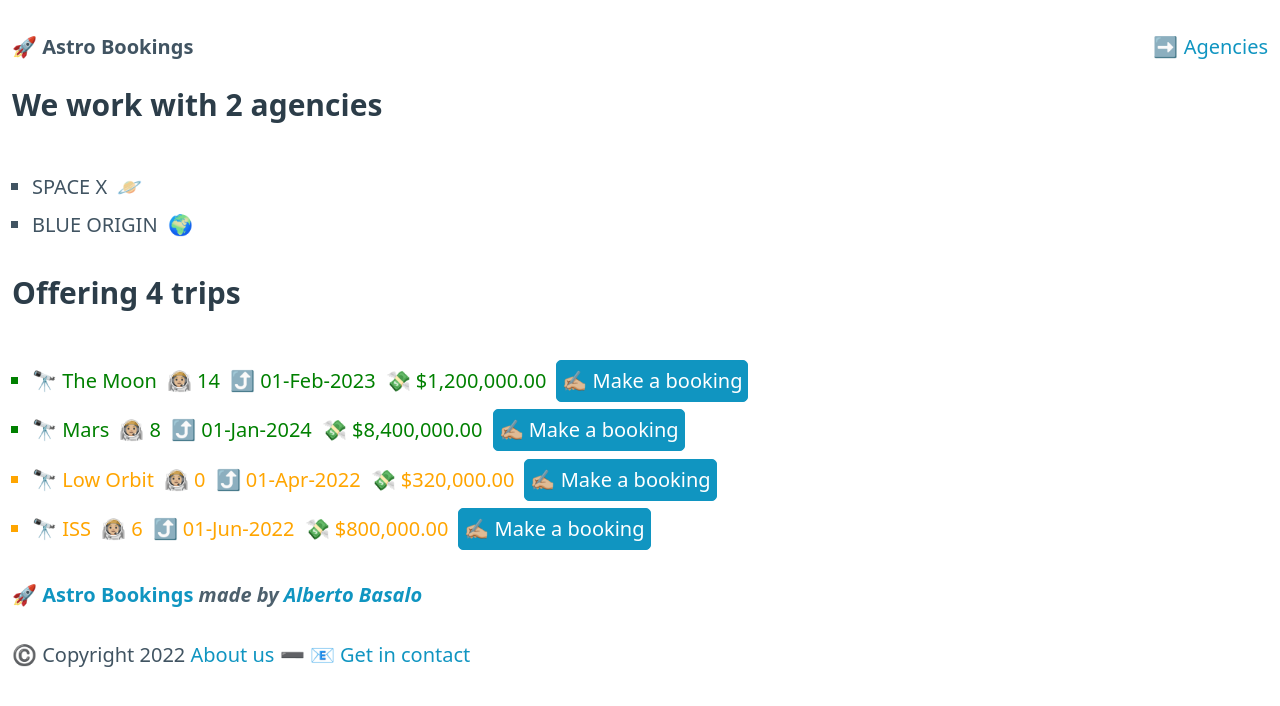
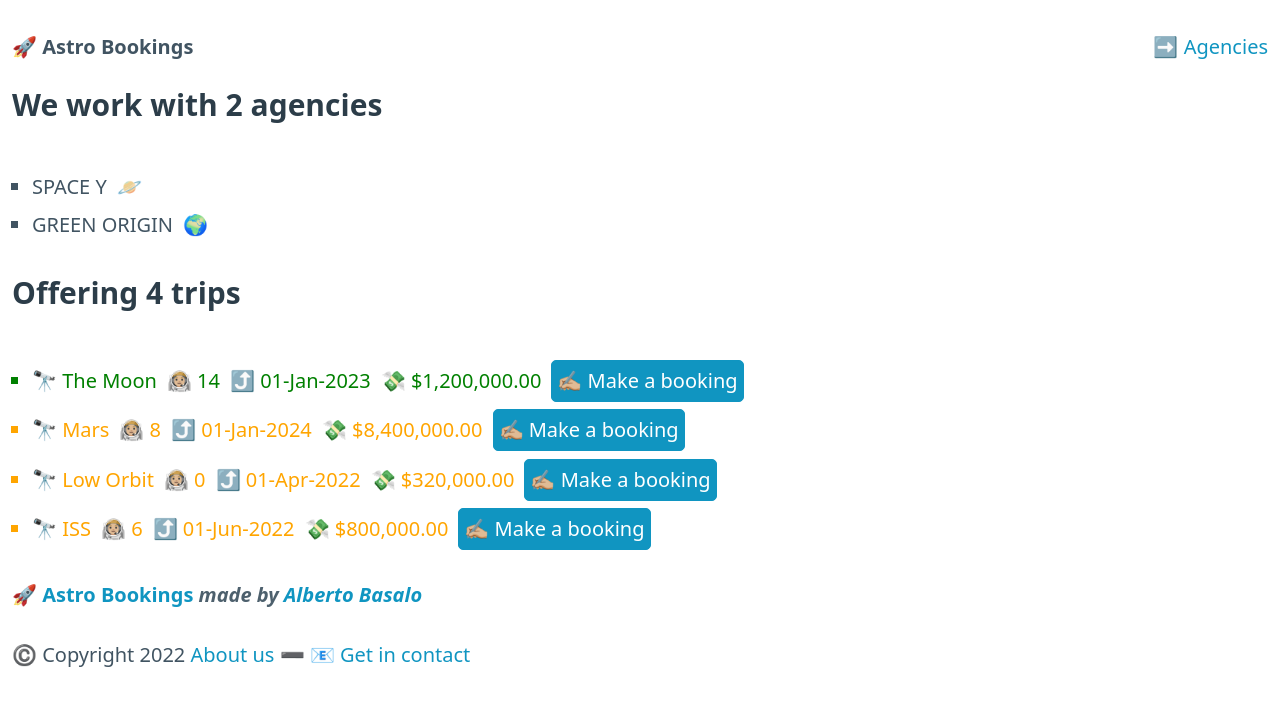
Before and after one commit to AlbertoBasaloLabs/softtek-angular_intro-noviembre, an Angular app: page / in a window 1280 px wide. Shown: the top 706 px of the page. Built offline with nearby package versions, Linux system fonts and the light colour scheme; data requests are answered from the project's data file.

Commit message:
feat: http

```diff
--- a/src/app/core/core.module.ts
+++ b/src/app/core/core.module.ts
@@ -1,4 +1,5 @@
 import { CommonModule } from "@angular/common";
+import { HttpClientModule } from "@angular/common/http";
 import { NgModule } from "@angular/core";
 import { RouterModule } from "@angular/router";
 import { AuthorComponent } from "./author.component";
@@ -15,7 +16,7 @@
     LegalComponent,
     AuthorComponent,
   ],
-  imports: [CommonModule, RouterModule],
+  imports: [CommonModule, RouterModule, HttpClientModule],
   exports: [HeaderComponent, FooterComponent],
 })
 export class CoreModule {}
--- a/src/app/routes/home/agencies.component.ts
+++ b/src/app/routes/home/agencies.component.ts
@@ -1,5 +1,6 @@
+import { HttpClient } from "@angular/common/http";
 import { Component } from "@angular/core";
-
+import { Agency } from "src/app/models/agency.interface";
 @Component({
   selector: "app-agencies",
   template: `
@@ -17,12 +18,25 @@
   styles: [],
 })
 export class AgenciesComponent {
-  agencies = [
-    { name: "Space X", range: "Interplanetary", status: "Active" },
-    { name: "Blue Origin", range: "Orbital", status: "Active" },
-    { name: "Virgin Galactic", range: "Orbital", status: "Pending" },
-  ];
-  activeAgenciesCounter = this.agencies.filter(
-    (agency) => agency.status === "Active"
-  ).length;
+  agencies: Agency[] = [];
+  activeAgenciesCounter = 0;
+
+  constructor(private http: HttpClient) {
+    this.loadAgencies();
+  }
+
+  loadAgencies() {
+    this.http
+      .get<Agency[]>("http://localhost:3000/agencies")
+      .subscribe((agencies) => {
+        this.agencies = agencies;
+        console.log("agencies: " + this.agencies.length);
+        this.activeAgenciesCounter = this.getActiveAgenciesCounter();
+      });
+    console.log("agencies: " + this.agencies.length);
+  }
+
+  getActiveAgenciesCounter() {
+    return this.agencies.filter((agency) => agency.status === "Active").length;
+  }
 }
--- a/src/app/routes/home/trips.component.ts
+++ b/src/app/routes/home/trips.component.ts
@@ -1,4 +1,6 @@
 import { Component } from "@angular/core";
+import { Trip } from "src/app/models/trip.interface";
+import { ApiService } from "src/app/services/api.service";
 
 @Component({
   selector: "app-trips",
@@ -30,66 +32,13 @@
   ],
 })
 export class TripsComponent {
-  trips = [
-    {
-      id: "space-y-moon-1",
-      agencyId: "space-y",
-      agencyTripCode: "moon",
-      destination: "The Moon",
-      places: 14,
-      startDate: "2023-02-01",
-      endDate: "2023-03-01",
-      flightPrice: 1200000,
-      stayingNightPrice: 10000,
-      kind: "WithStay",
-      status: "Confirmed",
-      extraLuggagePricePerKilo: 2000,
-      premiumFoodPrice: 0,
-    },
-    {
-      id: "space-y-mars-2",
-      agencyId: "space-y",
-      agencyTripCode: "mars",
-      destination: "Mars",
-      places: 8,
-      startDate: "2024-01-01",
-      endDate: "2024-05-01",
-      flightPrice: 8400000,
-      stayingNightPrice: 10000,
-      kind: "WithStay",
-      status: "Confirmed",
-      extraLuggagePricePerKilo: 50000,
-      premiumFoodPrice: 0,
-    },
-    {
-      id: "green-origin-low-orbit-3",
-      agencyId: "green-origin",
-      agencyTripCode: "low-orbit",
-      destination: "Low Orbit",
-      places: 0,
-      startDate: "2022-04-01",
-      endDate: "2022-04-01",
-      flightPrice: 320000,
-      stayingNightPrice: 0,
-      kind: "TripOnly",
-      status: "Waiting",
-      extraLuggagePricePerKilo: 0,
-      premiumFoodPrice: 1000,
-    },
-    {
-      id: "green-origin-iss-4",
-      agencyId: "green-origin",
-      agencyTripCode: "iss",
-      destination: "ISS",
-      places: 6,
-      startDate: "2022-06-01",
-      endDate: "2022-06-01",
-      flightPrice: 800000,
-      stayingNightPrice: 0,
-      kind: "TripOnly",
-      status: "Waiting",
-      extraLuggagePricePerKilo: 0,
-      premiumFoodPrice: 1000,
-    },
-  ];
+  trips: Trip[] = [];
+
+  constructor(private api: ApiService) {
+    this.loadTrips();
+  }
+
+  loadTrips() {
+    this.api.getTrips().subscribe((trips) => (this.trips = trips));
+  }
 }
--- /dev/null
+++ b/src/app/services/api.service.ts
@@ -0,0 +1,26 @@
+import { HttpClient } from "@angular/common/http";
+import { Injectable } from "@angular/core";
+import { Agency } from "../models/agency.interface";
+import { Booking } from "../models/booking.interface";
+import { Trip } from "../models/trip.interface";
+
+@Injectable({
+  providedIn: "root",
+})
+export class ApiService {
+  private apiUrl = "http://localhost:3000";
+
+  constructor(private http: HttpClient) {}
+
+  getAgencies() {
+    return this.http.get<Agency[]>(this.apiUrl + "/agencies");
+  }
+
+  getBookings() {
+    return this.http.get<Booking[]>(this.apiUrl + "/bookings");
+  }
+
+  getTrips() {
+    return this.http.get<Trip[]>(this.apiUrl + "/trips");
+  }
+}
```
Also changed, not shown: src/app/models/trip.interface.ts (added, +15 -0 lines).
